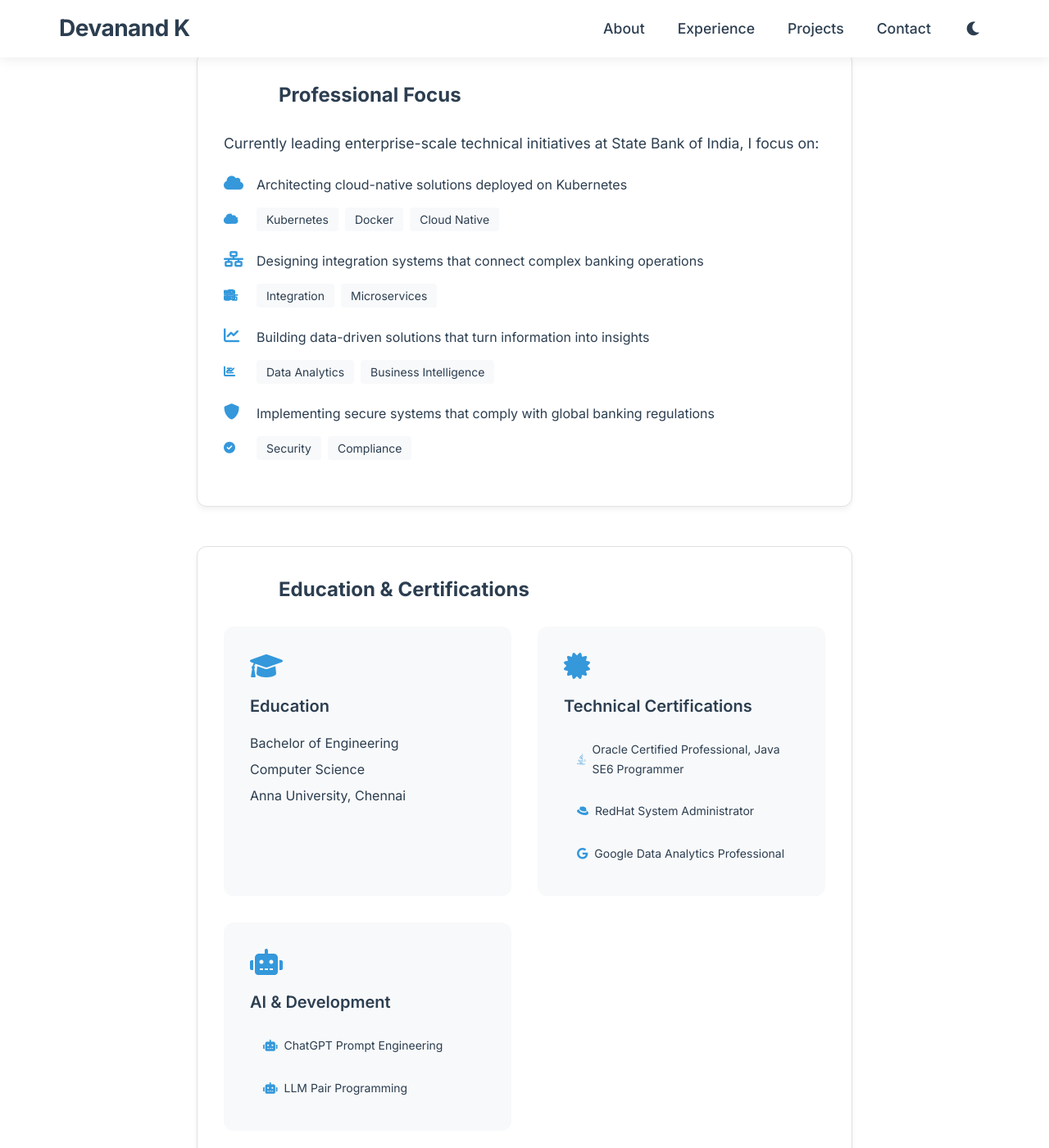
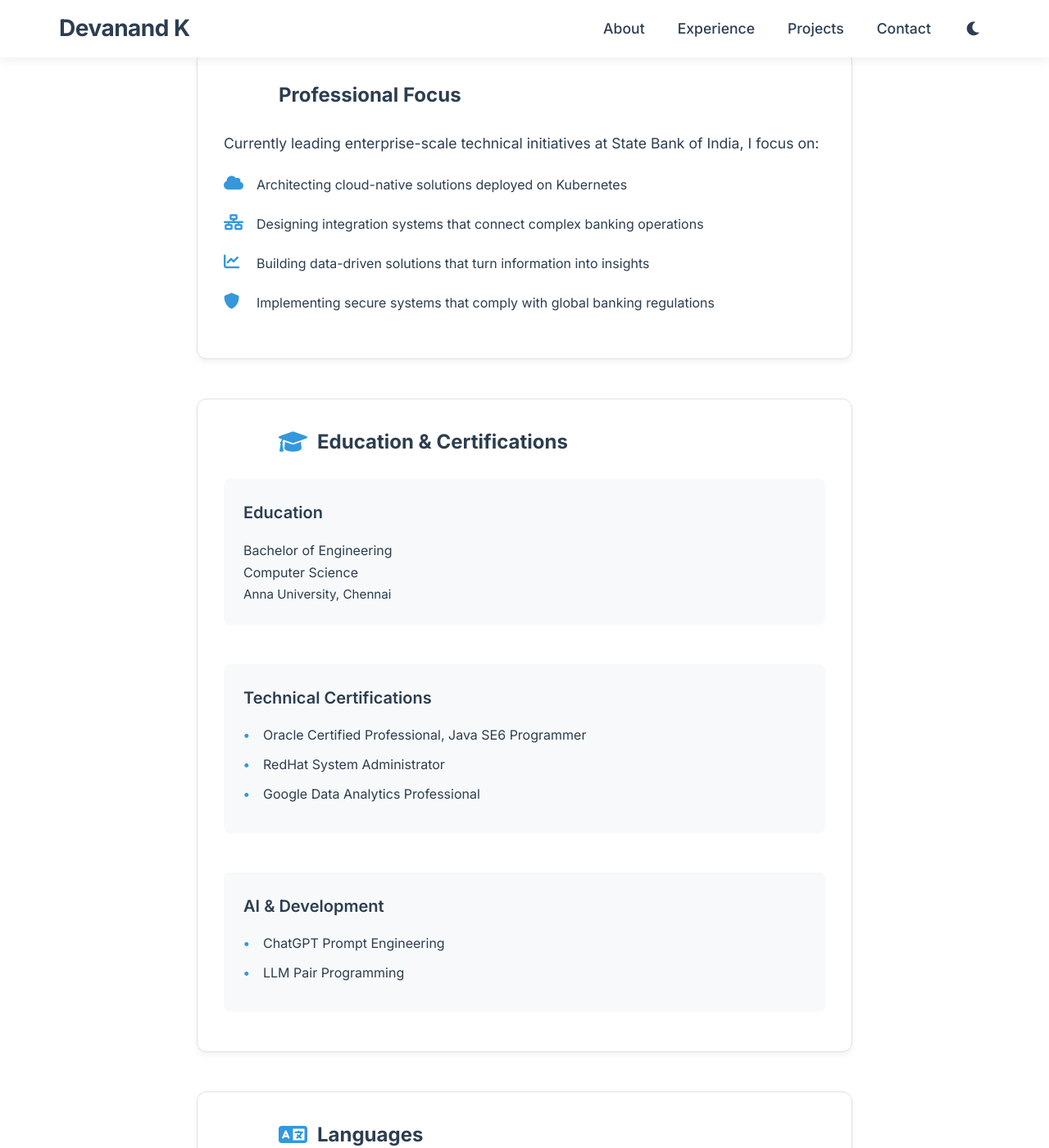
Before and after one commit to devanandk/devanandk.github.io, a Jekyll site: the page built from about.md, in a window 1280 px wide and 1400 px high, scrolled down 379 px. Shown: the whole window at 82% size. Built offline with Jekyll 4.4.1, drawn with Linux system fonts in a browser that asks for light colours; some of the changed text lies outside the part shown.

Commit message:
Refactor About section: Streamlined education and certification layout by replacing badge icons with structured lists for clarity. Enhanced language proficiency display with new styling and hover effects. Updated CSS for improved visual consistency and user interaction.

```diff
--- a/about.md
+++ b/about.md
@@ -19,115 +19,69 @@ title: About
                         <li>
                             <i class="fas fa-cloud"></i>
                             <span>Architecting cloud-native solutions deployed on Kubernetes</span>
-                            <div class="tech-badges">
-                                <span class="badge"><i class="fab fa-kubernetes"></i> Kubernetes</span>
-                                <span class="badge"><i class="fab fa-docker"></i> Docker</span>
-                                <span class="badge"><i class="fas fa-cloud"></i> Cloud Native</span>
-                            </div>
                         </li>
                         <li>
                             <i class="fas fa-network-wired"></i>
                             <span>Designing integration systems that connect complex banking operations</span>
-                            <div class="tech-badges">
-                                <span class="badge"><i class="fas fa-network-wired"></i> Integration</span>
-                                <span class="badge"><i class="fas fa-server"></i> Microservices</span>
-                            </div>
                         </li>
                         <li>
                             <i class="fas fa-chart-line"></i>
                             <span>Building data-driven solutions that turn information into insights</span>
-                            <div class="tech-badges">
-                                <span class="badge"><i class="fas fa-chart-bar"></i> Data Analytics</span>
-                                <span class="badge"><i class="fas fa-chart-line"></i> Business Intelligence</span>
-                            </div>
                         </li>
                         <li>
                             <i class="fas fa-shield-alt"></i>
                             <span>Implementing secure systems that comply with global banking regulations</span>
-                            <div class="tech-badges">
-                                <span class="badge"><i class="fas fa-shield-check"></i> Security</span>
-                                <span class="badge"><i class="fas fa-check-circle"></i> Compliance</span>
-                            </div>
                         </li>
                     </ul>
                 </div>
 
                 <div class="about-section">
-                    <h2 class="section-subtitle">Education & Certifications</h2>
-                    <div class="cert-grid">
-                        <div class="cert-item">
-                            <i class="fas fa-graduation-cap"></i>
-                            <div class="cert-content">
-                                <h3>Education</h3>
-                                <p>Bachelor of Engineering</p>
-                                <p>Computer Science</p>
-                                <p class="cert-meta">Anna University, Chennai</p>
-                            </div>
+                    <h2 class="section-subtitle"><i class="fas fa-graduation-cap"></i> Education & Certifications</h2>
+                    <div class="education-certifications">
+                        <div class="education-item">
+                            <h3>Education</h3>
+                            <p>Bachelor of Engineering</p>
+                            <p>Computer Science</p>
+                            <p class="cert-meta">Anna University, Chennai</p>
                         </div>
-                        <div class="cert-item">
-                            <i class="fas fa-certificate"></i>
-                            <div class="cert-content">
-                                <h3>Technical Certifications</h3>
-                                <div class="cert-badges">
-                                    <span class="badge"><i class="fab fa-java"></i> Oracle Certified Professional, Java SE6 Programmer</span>
-                                    <span class="badge"><i class="fab fa-redhat"></i> RedHat System Administrator</span>
-                                    <span class="badge"><i class="fab fa-google"></i> Google Data Analytics Professional</span>
-                                </div>
-                            </div>
+                        <div class="certification-item">
+                            <h3>Technical Certifications</h3>
+                            <ul class="cert-list">
+                                <li>Oracle Certified Professional, Java SE6 Programmer</li>
+                                <li>RedHat System Administrator</li>
+                                <li>Google Data Analytics Professional</li>
+                            </ul>
                         </div>
-                        <div class="cert-item">
-                            <i class="fas fa-robot"></i>
-                            <div class="cert-content">
-                                <h3>AI & Development</h3>
-                                <div class="cert-badges">
-                                    <span class="badge"><i class="fas fa-robot"></i> ChatGPT Prompt Engineering</span>
-                                    <span class="badge"><i class="fas fa-robot"></i> LLM Pair Programming</span>
-                                </div>
-                            </div>
+                        <div class="certification-item">
+                            <h3>AI & Development</h3>
+                            <ul class="cert-list">
+                                <li>ChatGPT Prompt Engineering</li>
+                                <li>LLM Pair Programming</li>
+                            </ul>
                         </div>
                     </div>
                 </div>
 
                 <div class="about-section">
-                    <h2 class="section-subtitle">Languages</h2>
-                    <div class="language-grid">
-                        <div class="language-item">
-                            <div class="language-header">
-                                <i class="fas fa-globe"></i>
-                                <h3>English</h3>
-                            </div>
-                            <div class="proficiency-badge">
-                                <span class="badge"><i class="fas fa-check-circle"></i> Full Professional Proficiency</span>
-                            </div>
-                        </div>
-                        <div class="language-item">
-                            <div class="language-header">
-                                <i class="fas fa-globe"></i>
-                                <h3>Hindi</h3>
-                            </div>
-                            <div class="proficiency-badge">
-                                <span class="badge"><i class="fas fa-check-circle"></i> Full Professional Proficiency</span>
-                            </div>
-                        </div>
-                        <div class="language-item">
-                            <div class="language-header">
-                                <i class="fas fa-globe"></i>
-                                <h3>Malayalam</h3>
-                            </div>
-                            <div class="proficiency-badge">
-                                <span class="badge"><i class="fas fa-star"></i> Native Speaker</span>
-                            </div>
-                        </div>
-                        <div class="language-item">
-                            <div class="language-header">
-                                <i class="fas fa-globe"></i>
-                                <h3>Tamil</h3>
-                            </div>
-                            <div class="proficiency-badge">
-                                <span class="badge"><i class="fas fa-book"></i> Working Knowledge</span>
-                            </div>
-                        </div>
-                    </div>
+                    <h2 class="section-subtitle"><i class="fas fa-language"></i> Languages</h2>
+                    <ul class="language-list">
+                        <li class="language-item-vertical">
+                            <span class="language-name">English</span>
+                            <img src="https://img.shields.io/badge/-Full%20Professional%20Proficiency-2D3748?style=flat-square&logo=check-circle&logoColor=white" alt="Full Professional Proficiency">
+                        </li>
+                        <li class="language-item-vertical">
+                            <span class="language-name">Hindi</span>
+                            <img src="https://img.shields.io/badge/-Full%20Professional%20Proficiency-2D3748?style=flat-square&logo=check-circle&logoColor=white" alt="Full Professional Proficiency">
+                        </li>
+                        <li class="language-item-vertical">
+                            <span class="language-name">Malayalam</span>
+                            <img src="https://img.shields.io/badge/-Native%20Speaker-2D3748?style=flat-square&logo=star&logoColor=white" alt="Native Speaker">
+                        </li>
+                        <li class="language-item-vertical">
+                            <span class="language-name">Tamil</span>
+                            <img src="https://img.shields.io/badge/-Working%20Knowledge-2D3748?style=flat-square&logo=book&logoColor=white" alt="Working Knowledge">
+                        </li>
+                    </ul>
                 </div>
             </div>
         </div>
@@ -142,35 +96,21 @@ title: About
                 <i class="fas fa-book"></i>
                 <h3>Reading</h3>
                 <p>Avid reader with a particular love for science fiction and fantasy</p>
-                <div class="interest-badges">
-                    <span class="badge"><i class="fas fa-book-open"></i> Science Fiction</span>
-                    <span class="badge"><i class="fas fa-book-reader"></i> Fantasy</span>
-                </div>
             </div>
             <div class="interest-item">
                 <i class="fas fa-headphones"></i>
                 <h3>Audiobooks</h3>
                 <p>Frequently immersed in audiobooks and digital reading</p>
-                <div class="interest-badges">
-                    <span class="badge"><i class="fab fa-spotify"></i> Audiobooks</span>
-                </div>
             </div>
             <div class="interest-item">
                 <i class="fas fa-plane"></i>
                 <h3>Flight Simulation</h3>
                 <p>Virtual piloting of Airbus A320 neo in Microsoft Flight Simulator</p>
-                <div class="interest-badges">
-                    <span class="badge"><i class="fab fa-microsoft"></i> Microsoft Flight Simulator</span>
-                    <span class="badge"><i class="fas fa-plane"></i> Airbus A320 neo</span>
-                </div>
             </div>
             <div class="interest-item">
                 <i class="fas fa-brain"></i>
                 <h3>Continuous Learning</h3>
                 <p>Always exploring new technologies and concepts</p>
-                <div class="interest-badges">
-                    <span class="badge"><i class="fas fa-graduation-cap"></i> Lifelong Learning</span>
-                </div>
             </div>
         </div>
     </div>
@@ -526,6 +466,78 @@ title: About
     color: white;
 }
 
+.education-certifications {
+    display: flex;
+    flex-direction: column;
+    gap: 2rem;
+}
+
+.education-item, .certification-item {
+    padding: 1.5rem;
+    background: var(--light-gray);
+    border-radius: 8px;
+    margin-bottom: 1rem;
+}
+
+.education-item h3, .certification-item h3 {
+    color: var(--primary-color);
+    margin-bottom: 1rem;
+    font-size: 1.25rem;
+    font-weight: 600;
+    display: flex;
+    align-items: center;
+    gap: 0.5rem;
+}
+
+.cert-list {
+    list-style: none;
+    padding: 0;
+    margin: 0;
+}
+
+.cert-list li {
+    margin-bottom: 0.75rem;
+    padding-left: 1.5rem;
+    position: relative;
+    line-height: 1.5;
+}
+
+.cert-list li::before {
+    content: "•";
+    color: var(--secondary-color);
+    position: absolute;
+    left: 0;
+    font-weight: bold;
+}
+
+.language-list {
+    list-style: none;
+    padding: 0;
+    margin: 0;
+}
+
+.language-item-vertical {
+    display: flex;
+    justify-content: space-between;
+    align-items: center;
+    padding: 1rem;
+    margin-bottom: 1rem;
+    background: var(--light-gray);
+    border-radius: 8px;
+    transition: transform 0.2s ease;
+}
+
+.language-item-vertical:hover {
+    transform: translateY(-2px);
+    background: var(--card-bg);
+}
+
+.language-name {
+    font-weight: 600;
+    color: var(--primary-color);
+    font-size: 1.1rem;
+}
+
 @media (max-width: 768px) {
     .about-section {
         padding: 1.5rem;
@@ -558,5 +570,11 @@ title: About
     .interest-item {
         padding: 1.5rem;
     }
+
+    .language-item-vertical {
+        flex-direction: column;
+        align-items: flex-start;
+        gap: 0.5rem;
+    }
 }
 </style>
```
